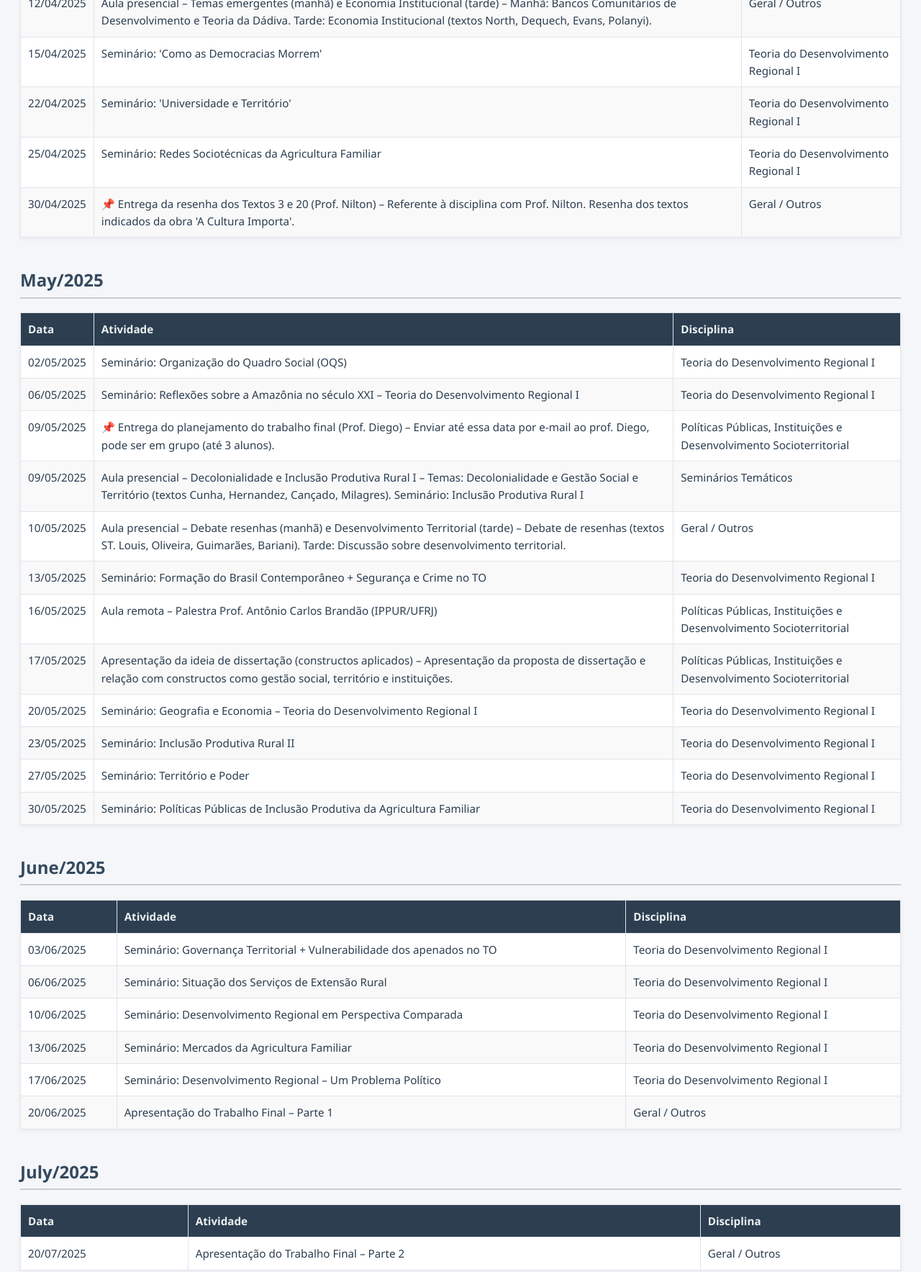
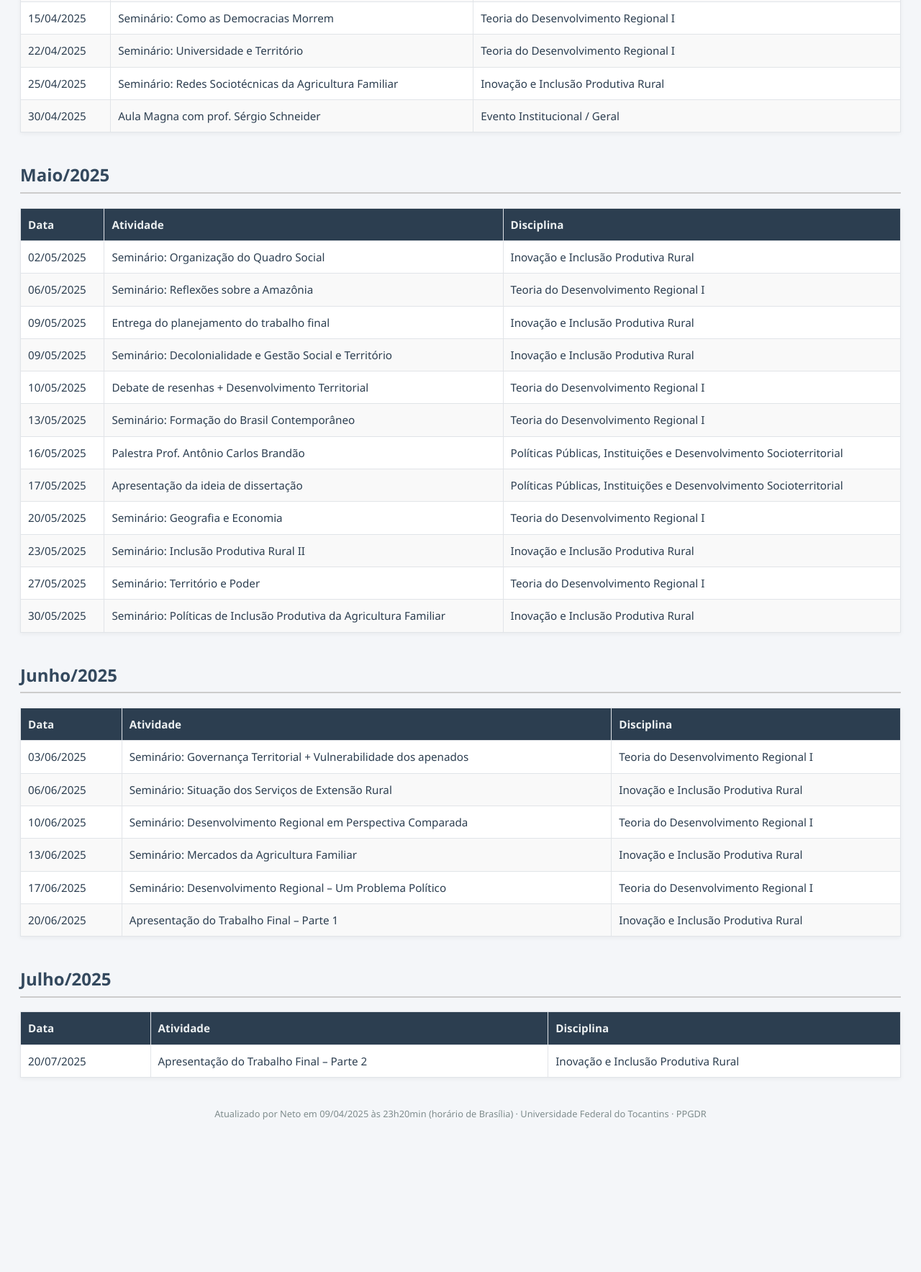
Before and after one commit to Netto01/mestrado, a plain HTML site: page index.html in a window 1280 px wide. Shown: the part 390-2157 px from the top of the page at 72% size. After the commit the page ends 1976 px from the top, so only its background shows below. Drawn offline with Linux system fonts and the light colour scheme.

Commit message:
Update index.html

```diff
--- a/index.html
+++ b/index.html
@@ -12,25 +12,21 @@
       padding: 20px;
       line-height: 1.6;
     }
-
     h1 {
       text-align: center;
       font-size: 2em;
       margin-bottom: 10px;
     }
-
     h1 small {
       font-size: 0.6em;
       color: #7f8c8d;
     }
-
     h2 {
       color: #34495e;
       border-bottom: 2px solid #ccc;
       padding-bottom: 4px;
       margin-top: 40px;
     }
-
     .agenda-table {
       width: 100%;
       border-collapse: collapse;
@@ -38,7 +34,6 @@
       background-color: #fff;
       box-shadow: 0 2px 6px rgba(0,0,0,0.05);
     }
-
     .agenda-table th, .agenda-table td {
       border: 1px solid #e1e4e8;
       padding: 10px;
@@ -46,37 +41,29 @@
       font-size: 0.95em;
       vertical-align: top;
     }
-
     .agenda-table th {
       background-color: #2c3e50;
       color: #ecf0f1;
     }
-
     .agenda-table tr:nth-child(even) {
       background-color: #f9f9f9;
     }
-
     .agenda-table tr:hover {
       background-color: #f1f1f1;
     }
-
     .footer {
       text-align: center;
       font-size: 0.8em;
       color: #7f8c8d;
       margin-top: 40px;
     }
-
-    /* Responsividade aprimorada */
     @media (max-width: 768px) {
       .agenda-table {
         border: none;
       }
-
       .agenda-table thead {
         display: none;
       }
-
       .agenda-table tr {
         display: block;
         margin-bottom: 20px;
@@ -86,7 +73,6 @@
         overflow: hidden;
         padding: 12px;
       }
-
       .agenda-table td {
         display: flex;
         justify-content: space-between;
@@ -95,11 +81,9 @@
         border-bottom: 1px solid #eee;
         font-size: 0.95em;
       }
-
       .agenda-table td:last-child {
         border-bottom: none;
       }
-
       .agenda-table td::before {
         content: attr(data-label);
         font-weight: bold;
@@ -113,85 +97,61 @@
 <body>
   <h1>Agenda do Mestrado<br><small>Abril a Julho de 2025</small></h1>
 
-  <h2>April/2025</h2>
-  <table class="dataframe agenda-table">
-    <thead>
-      <tr>
-        <th>Data</th>
-        <th>Atividade</th>
-        <th>Disciplina</th>
-      </tr>
-    </thead>
+  <h2>Abril/2025</h2>
+  <table class="agenda-table">
+    <thead><tr><th>Data</th><th>Atividade</th><th>Disciplina</th></tr></thead>
     <tbody>
-      <tr><td>11/04/2025</td><td>Aula presencial – Debate Administração Pública Societal X Gerencial (textos obrigatórios) – Responsáveis: M01 a M03, M09 e M10. Leitura obrigatória dos textos de Paula, Bresser-Pereira, Moura e outros.</td><td>Geral / Outros</td></tr>
-      <tr><td>12/04/2025</td><td>Aula presencial – Temas emergentes (manhã) e Economia Institucional (tarde) – Manhã: Bancos Comunitários de Desenvolvimento e Teoria da Dádiva. Tarde: Economia Institucional (textos North, Dequech, Evans, Polanyi).</td><td>Geral / Outros</td></tr>
-      <tr><td>15/04/2025</td><td>Seminário: 'Como as Democracias Morrem'</td><td>Teoria do Desenvolvimento Regional I</td></tr>
-      <tr><td>22/04/2025</td><td>Seminário: 'Universidade e Território'</td><td>Teoria do Desenvolvimento Regional I</td></tr>
-      <tr><td>25/04/2025</td><td>Seminário: Redes Sociotécnicas da Agricultura Familiar</td><td>Teoria do Desenvolvimento Regional I</td></tr>
-      <tr><td>30/04/2025</td><td>📌 Entrega da resenha dos Textos 3 e 20 (Prof. Nilton) – Referente à disciplina com Prof. Nilton. Resenha dos textos indicados da obra 'A Cultura Importa'.</td><td>Geral / Outros</td></tr>
+      <tr><td>11/04/2025</td><td>Debate Administração Pública Societal x Gerencial</td><td>Políticas Públicas, Instituições e Desenvolvimento Socioterritorial</td></tr>
+      <tr><td>12/04/2025</td><td>Temas emergentes + Economia Institucional</td><td>Políticas Públicas, Instituições e Desenvolvimento Socioterritorial</td></tr>
+      <tr><td>15/04/2025</td><td>Seminário: Como as Democracias Morrem</td><td>Teoria do Desenvolvimento Regional I</td></tr>
+      <tr><td>22/04/2025</td><td>Seminário: Universidade e Território</td><td>Teoria do Desenvolvimento Regional I</td></tr>
+      <tr><td>25/04/2025</td><td>Seminário: Redes Sociotécnicas da Agricultura Familiar</td><td>Inovação e Inclusão Produtiva Rural</td></tr>
+      <tr><td>30/04/2025</td><td>Aula Magna com prof. Sérgio Schneider</td><td>Evento Institucional / Geral</td></tr>
     </tbody>
   </table>
 
-  <h2>May/2025</h2>
-  <table class="dataframe agenda-table">
-    <thead>
-      <tr>
-        <th>Data</th>
-        <th>Atividade</th>
-        <th>Disciplina</th>
-      </tr>
-    </thead>
+  <h2>Maio/2025</h2>
+  <table class="agenda-table">
+    <thead><tr><th>Data</th><th>Atividade</th><th>Disciplina</th></tr></thead>
     <tbody>
-      <tr><td>02/05/2025</td><td>Seminário: Organização do Quadro Social (OQS)</td><td>Teoria do Desenvolvimento Regional I</td></tr>
-      <tr><td>06/05/2025</td><td>Seminário: Reflexões sobre a Amazônia no século XXI – Teoria do Desenvolvimento Regional I</td><td>Teoria do Desenvolvimento Regional I</td></tr>
-      <tr><td>09/05/2025</td><td>📌 Entrega do planejamento do trabalho final (Prof. Diego) – Enviar até essa data por e-mail ao prof. Diego, pode ser em grupo (até 3 alunos).</td><td>Políticas Públicas, Instituições e Desenvolvimento Socioterritorial</td></tr>
-      <tr><td>09/05/2025</td><td>Aula presencial – Decolonialidade e Inclusão Produtiva Rural I – Temas: Decolonialidade e Gestão Social e Território (textos Cunha, Hernandez, Cançado, Milagres). Seminário: Inclusão Produtiva Rural I</td><td>Seminários Temáticos</td></tr>
-      <tr><td>10/05/2025</td><td>Aula presencial – Debate resenhas (manhã) e Desenvolvimento Territorial (tarde) – Debate de resenhas (textos ST. Louis, Oliveira, Guimarães, Bariani). Tarde: Discussão sobre desenvolvimento territorial.</td><td>Geral / Outros</td></tr>
-      <tr><td>13/05/2025</td><td>Seminário: Formação do Brasil Contemporâneo + Segurança e Crime no TO</td><td>Teoria do Desenvolvimento Regional I</td></tr>
-      <tr><td>16/05/2025</td><td>Aula remota – Palestra Prof. Antônio Carlos Brandão (IPPUR/UFRJ)</td><td>Políticas Públicas, Instituições e Desenvolvimento Socioterritorial</td></tr>
-      <tr><td>17/05/2025</td><td>Apresentação da ideia de dissertação (constructos aplicados) – Apresentação da proposta de dissertação e relação com constructos como gestão social, território e instituições.</td><td>Políticas Públicas, Instituições e Desenvolvimento Socioterritorial</td></tr>
-      <tr><td>20/05/2025</td><td>Seminário: Geografia e Economia – Teoria do Desenvolvimento Regional I</td><td>Teoria do Desenvolvimento Regional I</td></tr>
-      <tr><td>23/05/2025</td><td>Seminário: Inclusão Produtiva Rural II</td><td>Teoria do Desenvolvimento Regional I</td></tr>
+      <tr><td>02/05/2025</td><td>Seminário: Organização do Quadro Social</td><td>Inovação e Inclusão Produtiva Rural</td></tr>
+      <tr><td>06/05/2025</td><td>Seminário: Reflexões sobre a Amazônia</td><td>Teoria do Desenvolvimento Regional I</td></tr>
+      <tr><td>09/05/2025</td><td>Entrega do planejamento do trabalho final</td><td>Inovação e Inclusão Produtiva Rural</td></tr>
+      <tr><td>09/05/2025</td><td>Seminário: Decolonialidade e Gestão Social e Território</td><td>Inovação e Inclusão Produtiva Rural</td></tr>
+      <tr><td>10/05/2025</td><td>Debate de resenhas + Desenvolvimento Territorial</td><td>Teoria do Desenvolvimento Regional I</td></tr>
+      <tr><td>13/05/2025</td><td>Seminário: Formação do Brasil Contemporâneo</td><td>Teoria do Desenvolvimento Regional I</td></tr>
+      <tr><td>16/05/2025</td><td>Palestra Prof. Antônio Carlos Brandão</td><td>Políticas Públicas, Instituições e Desenvolvimento Socioterritorial</td></tr>
+      <tr><td>17/05/2025</td><td>Apresentação da ideia de dissertação</td><td>Políticas Públicas, Instituições e Desenvolvimento Socioterritorial</td></tr>
+      <tr><td>20/05/2025</td><td>Seminário: Geografia e Economia</td><td>Teoria do Desenvolvimento Regional I</td></tr>
+      <tr><td>23/05/2025</td><td>Seminário: Inclusão Produtiva Rural II</td><td>Inovação e Inclusão Produtiva Rural</td></tr>
       <tr><td>27/05/2025</td><td>Seminário: Território e Poder</td><td>Teoria do Desenvolvimento Regional I</td></tr>
-      <tr><td>30/05/2025</td><td>Seminário: Políticas Públicas de Inclusão Produtiva da Agricultura Familiar</td><td>Teoria do Desenvolvimento Regional I</td></tr>
+      <tr><td>30/05/2025</td><td>Seminário: Políticas de Inclusão Produtiva da Agricultura Familiar</td><td>Inovação e Inclusão Produtiva Rural</td></tr>
     </tbody>
   </table>
 
-  <h2>June/2025</h2>
-  <table class="dataframe agenda-table">
-    <thead>
-      <tr>
-        <th>Data</th>
-        <th>Atividade</th>
-        <th>Disciplina</th>
-      </tr>
-    </thead>
+  <h2>Junho/2025</h2>
+  <table class="agenda-table">
+    <thead><tr><th>Data</th><th>Atividade</th><th>Disciplina</th></tr></thead>
     <tbody>
-      <tr><td>03/06/2025</td><td>Seminário: Governança Territorial + Vulnerabilidade dos apenados no TO</td><td>Teoria do Desenvolvimento Regional I</td></tr>
-      <tr><td>06/06/2025</td><td>Seminário: Situação dos Serviços de Extensão Rural</td><td>Teoria do Desenvolvimento Regional I</td></tr>
+      <tr><td>03/06/2025</td><td>Seminário: Governança Territorial + Vulnerabilidade dos apenados</td><td>Teoria do Desenvolvimento Regional I</td></tr>
+      <tr><td>06/06/2025</td><td>Seminário: Situação dos Serviços de Extensão Rural</td><td>Inovação e Inclusão Produtiva Rural</td></tr>
       <tr><td>10/06/2025</td><td>Seminário: Desenvolvimento Regional em Perspectiva Comparada</td><td>Teoria do Desenvolvimento Regional I</td></tr>
-      <tr><td>13/06/2025</td><td>Seminário: Mercados da Agricultura Familiar</td><td>Teoria do Desenvolvimento Regional I</td></tr>
+      <tr><td>13/06/2025</td><td>Seminário: Mercados da Agricultura Familiar</td><td>Inovação e Inclusão Produtiva Rural</td></tr>
       <tr><td>17/06/2025</td><td>Seminário: Desenvolvimento Regional – Um Problema Político</td><td>Teoria do Desenvolvimento Regional I</td></tr>
-      <tr><td>20/06/2025</td><td>Apresentação do Trabalho Final – Parte 1</td><td>Geral / Outros</td></tr>
+      <tr><td>20/06/2025</td><td>Apresentação do Trabalho Final – Parte 1</td><td>Inovação e Inclusão Produtiva Rural</td></tr>
     </tbody>
   </table>
 
-  <h2>July/2025</h2>
-  <table class="dataframe agenda-table">
-    <thead>
-      <tr>
-        <th>Data</th>
-        <th>Atividade</th>
-        <th>Disciplina</th>
-      </tr>
-    </thead>
+  <h2>Julho/2025</h2>
+  <table class="agenda-table">
+    <thead><tr><th>Data</th><th>Atividade</th><th>Disciplina</th></tr></thead>
     <tbody>
-      <tr><td>20/07/2025</td><td>Apresentação do Trabalho Final – Parte 2</td><td>Geral / Outros</td></tr>
+      <tr><td>20/07/2025</td><td>Apresentação do Trabalho Final – Parte 2</td><td>Inovação e Inclusão Produtiva Rural</td></tr>
     </tbody>
   </table>
 
   <div class="footer">
-    Atualizado por Neto em 09/04/2025 as 22h49min horário de Brasília · Universidade Federal do Tocantins · PPGDR
+    Atualizado por Neto em 09/04/2025 às 23h20min (horário de Brasília) · Universidade Federal do Tocantins · PPGDR
   </div>
 
   <script>
```
